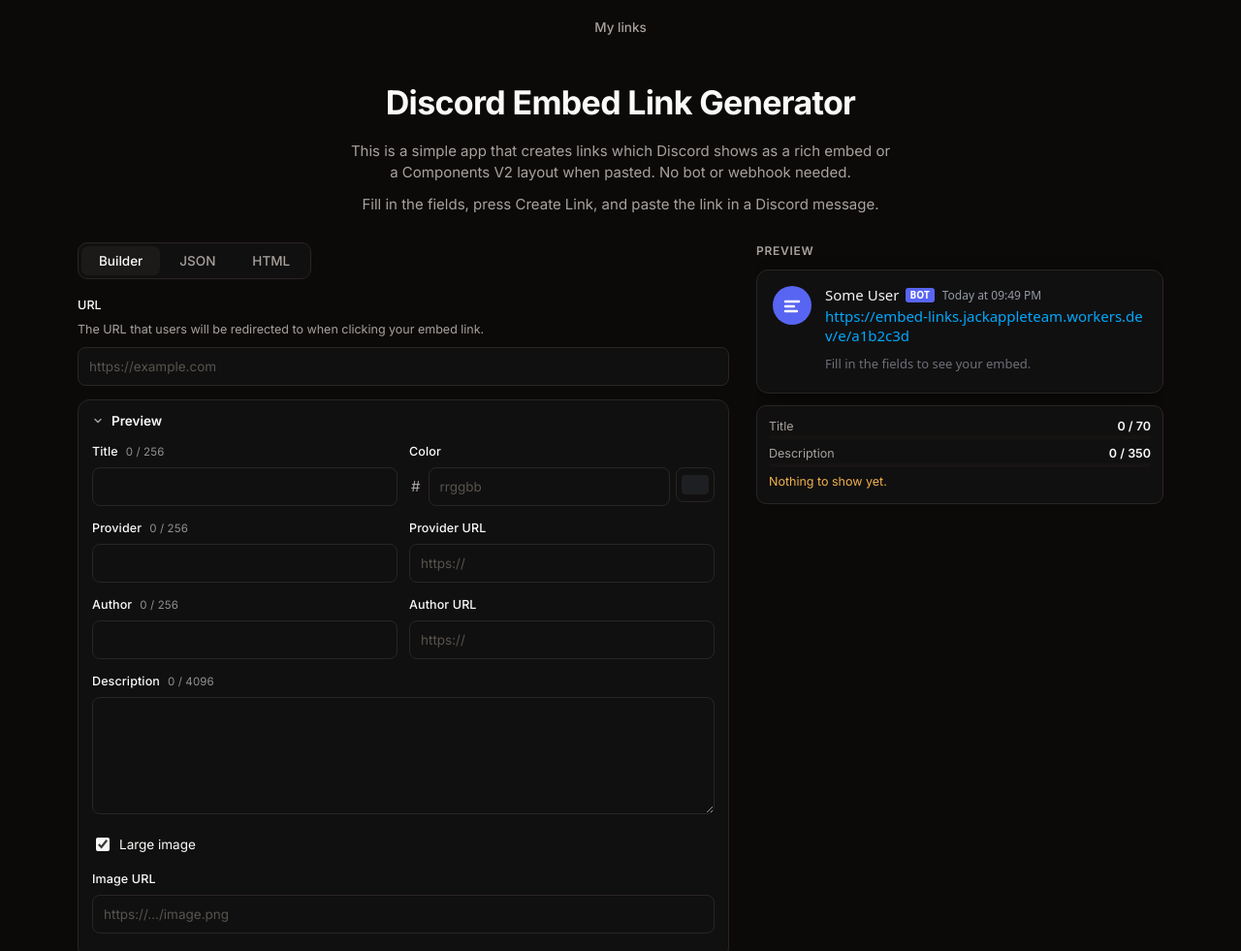
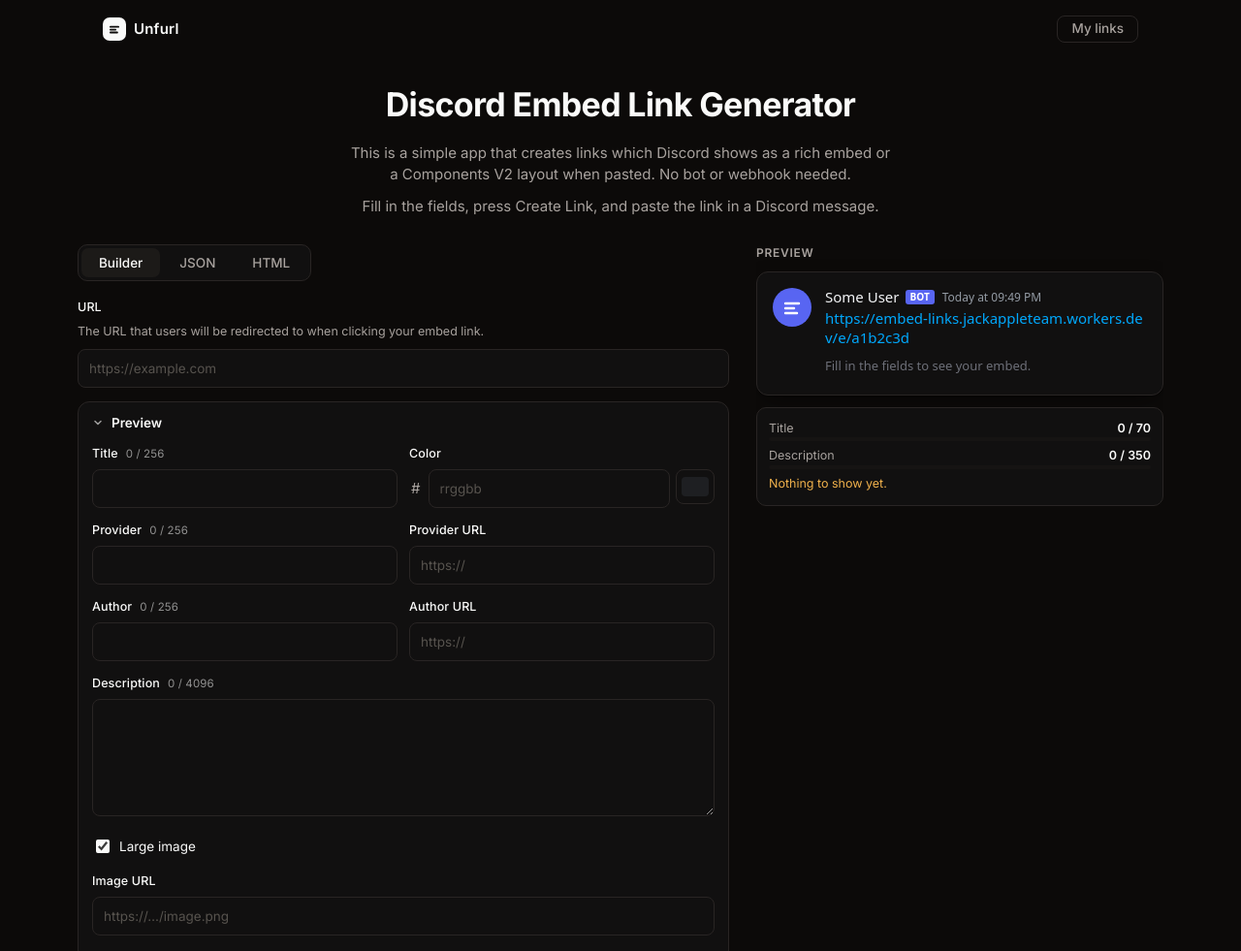
Before and after one commit to Jackappleteam/embed-links, a plain HTML site: page index.html in a window 1280 px wide. Shown: the top 981 px of the page at 97% size. Drawn offline with Linux system fonts and the light colour scheme.

Commit message:
Move My links button into proper header layout

```diff
--- a/css/styles.css
+++ b/css/styles.css
@@ -21,12 +21,16 @@ button,input,select,textarea{font:inherit;color:inherit}
 ::selection{background:rgba(250,250,249,.18)}
 
 .shell{display:block}
-.rail{display:flex;align-items:center;justify-content:center;gap:4px;flex-wrap:wrap;padding:16px 16px 0}
-.rail-logo,.rail-spacer{display:none}
-.rail-btn{border:0;border-radius:var(--r-sm);background:transparent;color:var(--muted);padding:6px 12px;cursor:pointer;font:13.5px/1 var(--font);font-weight:500;transition:background .12s,color .12s}
+.rail{display:flex;align-items:center;gap:4px;flex-wrap:wrap;padding:16px 16px 0;max-width:1100px;margin:0 auto}
+.rail-spacer{display:none}
+.rail-spacer-x{flex:1}
+.rail-logo{display:flex;align-items:center;gap:8px;font:600 15px/1 var(--font);color:var(--text);letter-spacing:.2px}
+.rail-logo .mark{display:inline-flex;align-items:center;justify-content:center;width:24px;height:24px;border-radius:7px;background:var(--text)}
+.rail-logo .mark svg{width:14px;height:14px}
+.rail-btn{border:1px solid var(--line);border-radius:var(--r-sm);background:transparent;color:var(--muted);padding:6px 14px;cursor:pointer;font:13.5px/1 var(--font);font-weight:500;transition:background .12s,color .12s,border-color .12s}
 .rail-btn::after{content:attr(data-label)}
 .rail-btn svg{display:none}
-.rail-btn:hover{background:var(--surface-2);color:var(--text)}
+.rail-btn:hover{background:var(--surface-2);color:var(--text);border-color:var(--text)}
 .rail-btn.active{display:none}
 
 .page{max-width:1160px;margin:0 auto;padding:16px 20px 90px}
--- a/index.html
+++ b/index.html
@@ -15,8 +15,8 @@
 <body>
 <div class="shell">
   <nav class="rail" aria-label="Main">
-    <div class="rail-logo"><span class="mark"><svg viewBox="0 0 24 24" fill="none" stroke="#16161a" stroke-width="3.2" stroke-linecap="round"><path d="M5 8h14M5 13h9M5 18h12"/></svg></span>Unfurl</div>
-    <button class="rail-btn active" data-label="Builder" title="Builder" aria-label="Builder" id="railMain"></button>
+    <div class="rail-logo"><span class="mark"><svg viewBox="0 0 24 24" fill="none" stroke="#0c0a09" stroke-width="3.2" stroke-linecap="round"><path d="M5 8h14M5 13h9M5 18h12"/></svg></span>Unfurl</div>
+    <div class="rail-spacer-x"></div>
     <button class="rail-btn" data-label="My links" title="My links" aria-label="My links" id="railLinks"></button>
   </nav>
 
--- a/js/app.js
+++ b/js/app.js
@@ -564,9 +564,7 @@ function openLinks() {
 
 /* ================= init ================= */
 function init() {
-  $("#railMain").innerHTML = I.pen;
   $("#railLinks").innerHTML = I.list;
-  $("#railMain").onclick = () => window.scrollTo({ top: 0, behavior: "smooth" });
   $("#railLinks").onclick = openLinks;
   $("#createBtn").onclick = createLink;
   $("#resetBtn").onclick = () => {
```
